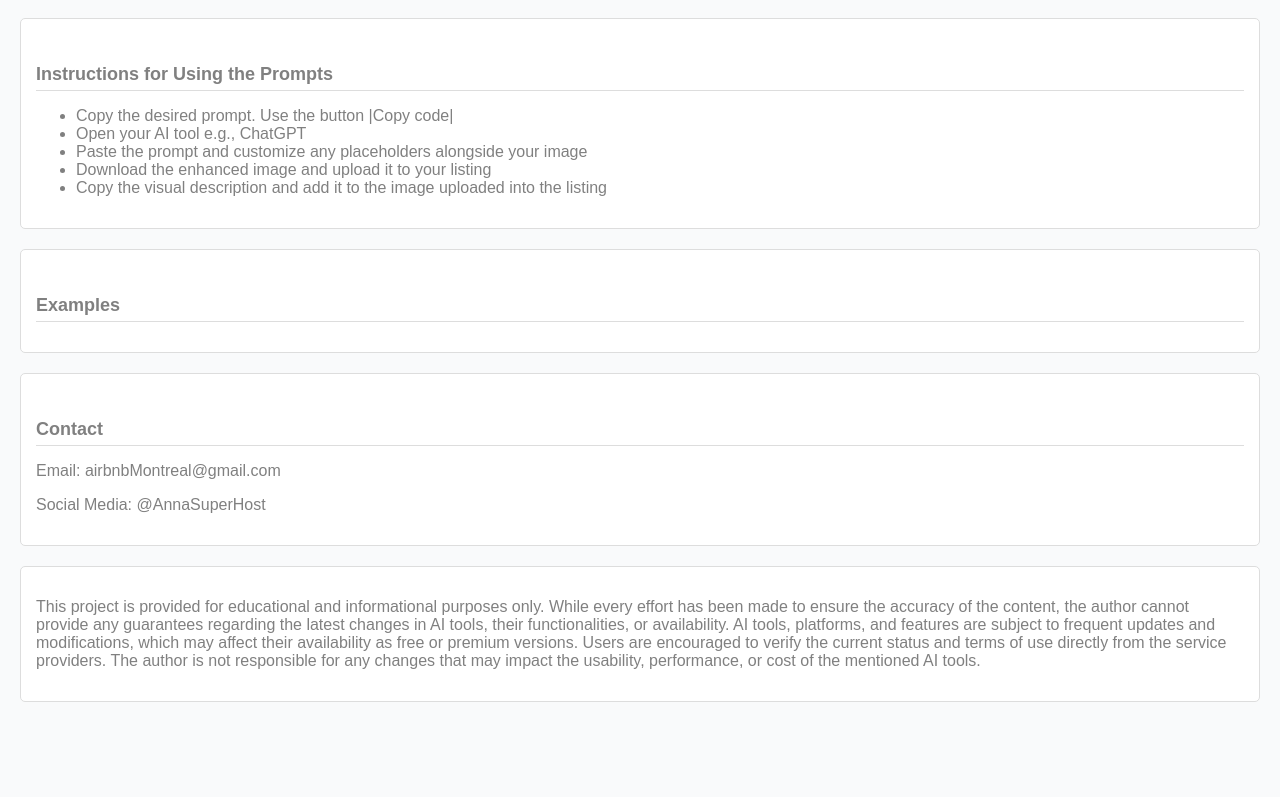
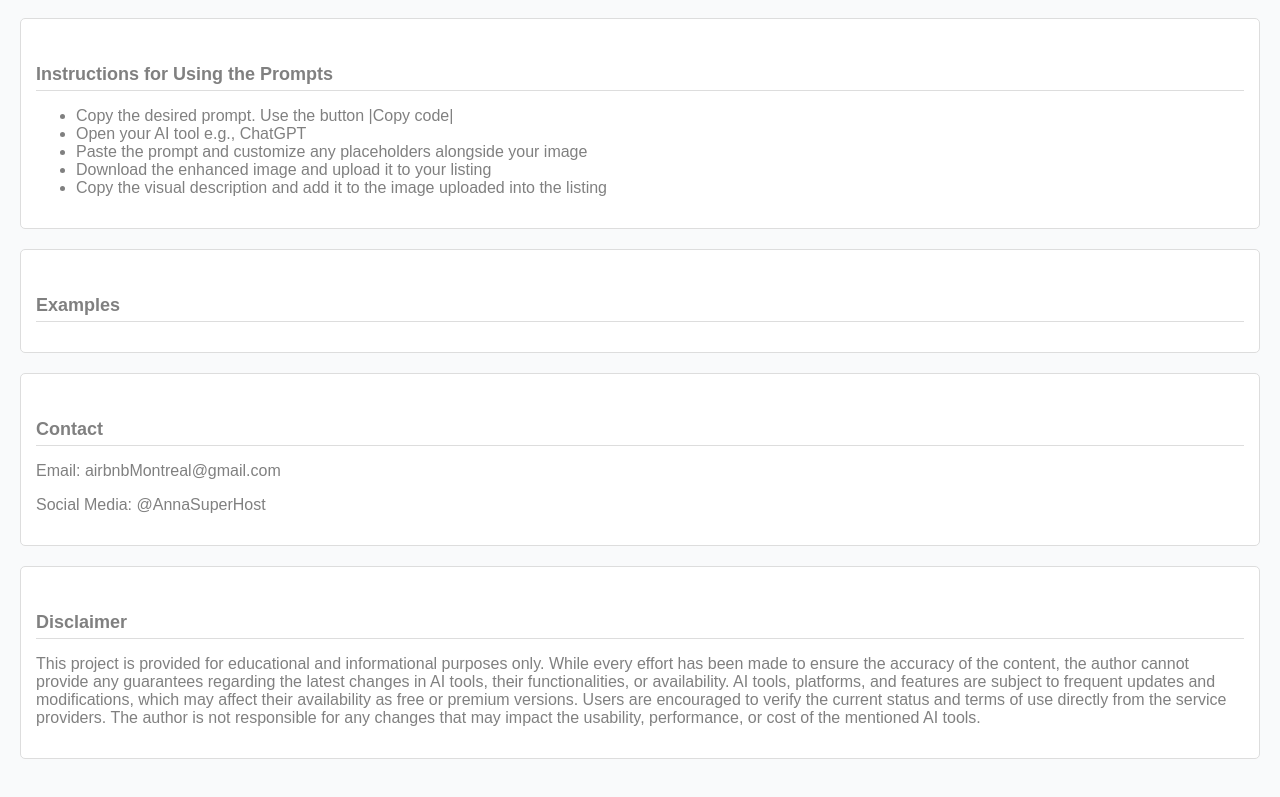
Before and after one commit to airbnbmontreal/AI, a plain HTML site: page index.html in a window 1280 px wide. Shown: the part 1746-2543 px from the top of the page. Before the commit the page ends 2488 px from the top, so only its background shows below. Drawn offline with Linux system fonts and the light colour scheme.

Commit message:
Update index.html

```diff
--- a/index.html
+++ b/index.html
@@ -318,18 +318,7 @@ In this project, we dive into how artificial intelligence (AI) can help you opti
         // Load prompts on page load
         window.onload = loadPrompts;
     </script>
- <!!!!!!!!!!!!!!!!!!!!!!!!!!!!!!!!!!!!--  -->
-  <!--  <!-- Examples Table Section -->
- <!--   <div class="section">
- <!--       <h2>Examples</h2>
- <!--       <table id="examplesTable">
-  <!--          <tr>
-   <!--             <th>Input</th>
-  <!--              <th>Prompt Number</th>
-  <!--              <th>Output</th>
- <!--           </tr>
-  <!--      </table>
-<!--    </div>
+
  <!!!!!!!!!!!!!!!!!!!!!!!!!!!!!!!!!!!!-- Contact Section -->
     <!-- Contact Section -->
     <div class="section">
@@ -340,75 +329,11 @@ In this project, we dive into how artificial intelligence (AI) can help you opti
  <!!!!!!!!!!!!!!!!!!!!!!!!!!!!!!!!!!!!-- Disclaimer -->
     <!-- Disclaimer: -->
     <div class="section">
+	     <h2>Disclaimer</h2>
 	    </p>
 This project is provided for educational and informational purposes only. While every effort has been made to ensure the accuracy of the content, the author cannot provide any guarantees regarding the latest changes in AI tools, their functionalities, or availability. AI tools, platforms, and features are subject to frequent updates and modifications, which may affect their availability as free or premium versions. Users are encouraged to verify the current status and terms of use directly from the service providers. The author is not responsible for any changes that may impact the usability, performance, or cost of the mentioned AI tools.  </p>
     </div>
 
 
-
-  <!-- JavaScript to Populate Table and Copy Code Functionality -->
-<!--<script>
- <!--   const prompts = [
-  <!--      { id: "1", originalImage: "or1.jpg", enhancedImage: "pr1.jpg" },
-  <!--      { id: "2", originalImage: "or2.jpg", enhancedImage: "pr2.jpg" },
-  <!--      { id: "3", originalImage: "or3.jpg", enhancedImage: "pr3.jpg" },
-  <!--     { id: "4", originalImage: "or.jpg", enhancedImage: "pr4.jpg" }, -->
-
- <!--      { id: "5", originalImage: "or.jpg", enhancedImage: "pr5.jpg" },-->
- <!--       { id: "6", originalImage: "or.jpg", enhancedImage: "pr6.jpg" },-->
-<!--		 { id: "7", originalImage: "or.jpg", enhancedImage: "pr7.jpg" },-->
-<!--		  { id: "8", originalImage: "or.jpg", enhancedImage: "pr8.jpg" },-->
-<!--		   { id: "9", originalImage: "or.jpg", enhancedImage: "pr9.jpg" },-->
-  <!--      { id: "10", originalImage: "or.jpg", enhancedImage: "pr10.jpg" }
-    ];
-
-  <!--  const table = document.getElementById("examplesTable");
-  <!--  const modal = document.getElementById("imageModal");
-  <!--  const modalImg = document.getElementById("imgModalContent");
- <!--   const closeModal = document.querySelector(".close");
-
- <!--   // Function to display images in the modal
-<!--    function openImageInModal(src) {
-<!--        modal.style.display = "block";
-<!--        modalImg.src = src;
-<!--    }
-
- <!--   // Loop through each prompt and add a row to the table
- <!--   prompts.forEach(prompt => {
- <!--       const row = table.insertRow();
-
- <!--       // Original Image cell with click event to open in modal
- <!--       const originalImageCell = row.insertCell();
-<!--        originalImageCell.innerHTML = `<img src="${prompt.originalImage}" alt="Original Image" width="100" style="cursor: <!--<!--pointer;">`;
- <!--       originalImageCell.querySelector("img").addEventListener("click", () => {
-<!--            openImageInModal(prompt.originalImage);
-  <!--      });
-
- <!--       // Prompt Number cell
-<!--        const promptNumberCell = row.insertCell();
- <!--       promptNumberCell.innerText = `Prompt #${prompt.id}`;
-
-<!--        // Enhanced Image cell with click event to open in modal
-   <!--     const enhancedImageCell = row.insertCell();
-  <!--      enhancedImageCell.innerHTML = `<img src="${prompt.enhancedImage}" alt="Enhanced Image" width="100" style="cursor: <!--<!--pointer;">`;
-<!--        enhancedImageCell.querySelector("img").addEventListener("click", () => {
- <!--           openImageInModal(prompt.enhancedImage);
-<!--        });
-<!--    });
-
-<!--    // Close modal when clicking the close button
-<!--    closeModal.addEventListener("click", () => {
-<!--        modal.style.display = "none";
-<!--    });
-
-<!--    // Close modal when clicking outside the image
-<!--    modal.addEventListener("click", (event) => {
-<!--        if (event.target === modal) {
-  <!--          modal.style.display = "none";
-<!--        }
-<!--    });
-<!--</script>
-
-
 </body>
 </html>
```
